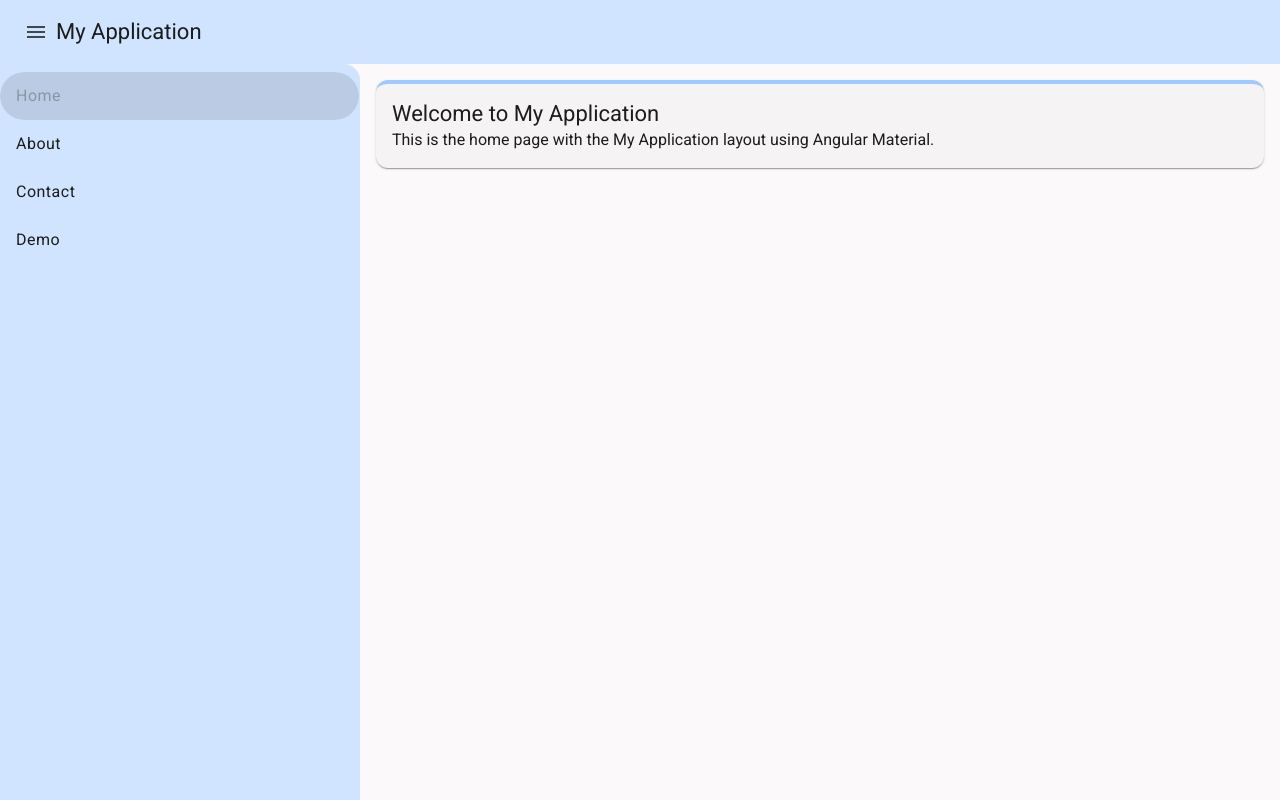
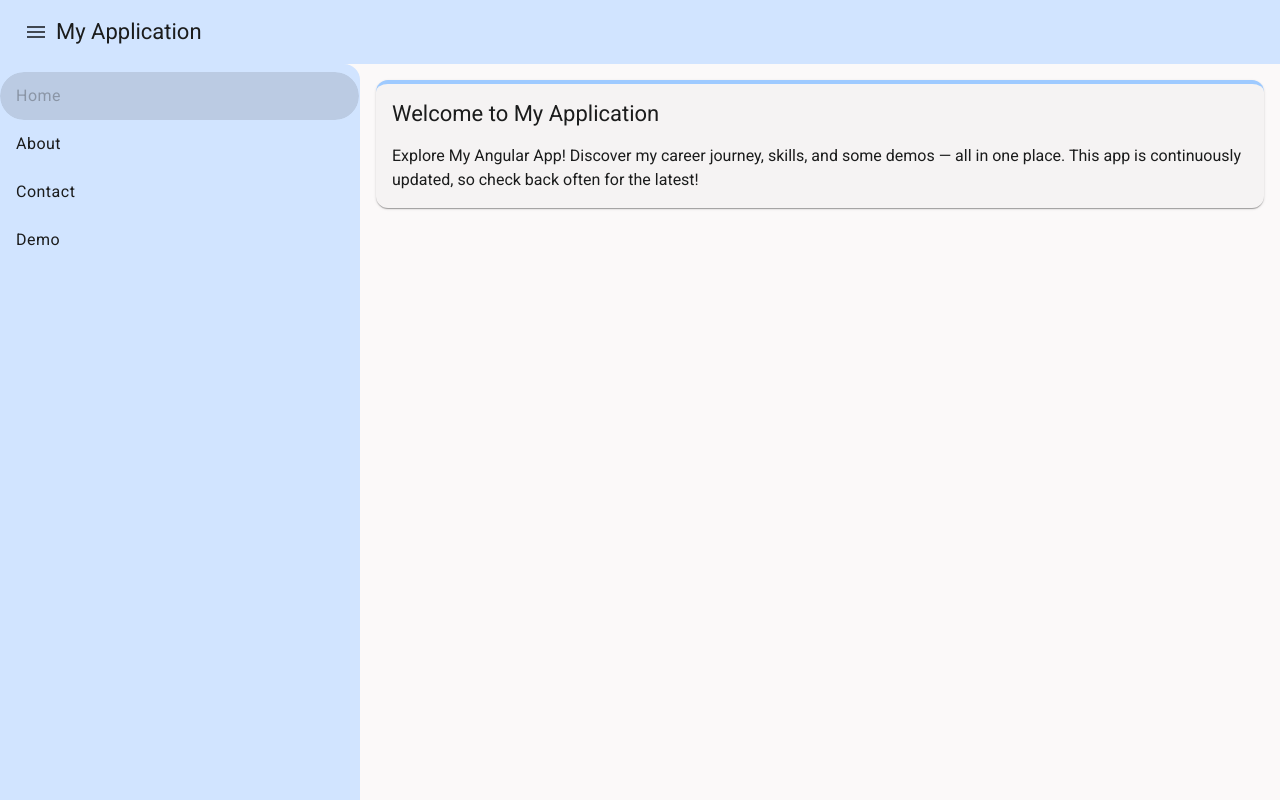
Before and after one commit to HsiaoJ0629/my-angular-app, an Angular app: page /home in a window 1280 px wide. Built offline with nearby package versions, Linux system fonts and the light colour scheme.

Commit message:
style adjusted

```diff
--- a/src/app/components/contact/contact.component.html
+++ b/src/app/components/contact/contact.component.html
@@ -2,7 +2,7 @@
   <mat-card-header>
     <mat-card-title>My Contact Details</mat-card-title>
   </mat-card-header>
-  <mat-card-content>
+  <mat-card-content class="mt-3">
     <div class="d-flex align-items-center">
       <mat-icon class="me-2">email</mat-icon>
       <a [href]="'mailto:' + email">{{email}}</a>
--- a/src/app/components/home/home.component.html
+++ b/src/app/components/home/home.component.html
@@ -2,7 +2,7 @@
   <mat-card-header>
     <mat-card-title>Welcome to My Application</mat-card-title>
   </mat-card-header>
-  <mat-card-content>
-    <p>This is the home page with the My Application layout using Angular Material.</p>
+  <mat-card-content class="mt-3">
+    <p>{{welcomeMsg}}</p>
   </mat-card-content>
 </mat-card>
--- a/src/app/components/home/home.component.ts
+++ b/src/app/components/home/home.component.ts
@@ -8,5 +8,6 @@ import { MaterialModule } from '../../modules/material.module';
   styleUrl: './home.component.scss'
 })
 export class HomeComponent {
-
+  welcomeMsg: string = 'Explore My Angular App! Discover my career journey, skills, and some demos — all in one place. '
+    + 'This app is continuously updated, so check back often for the latest!';
 }
```
